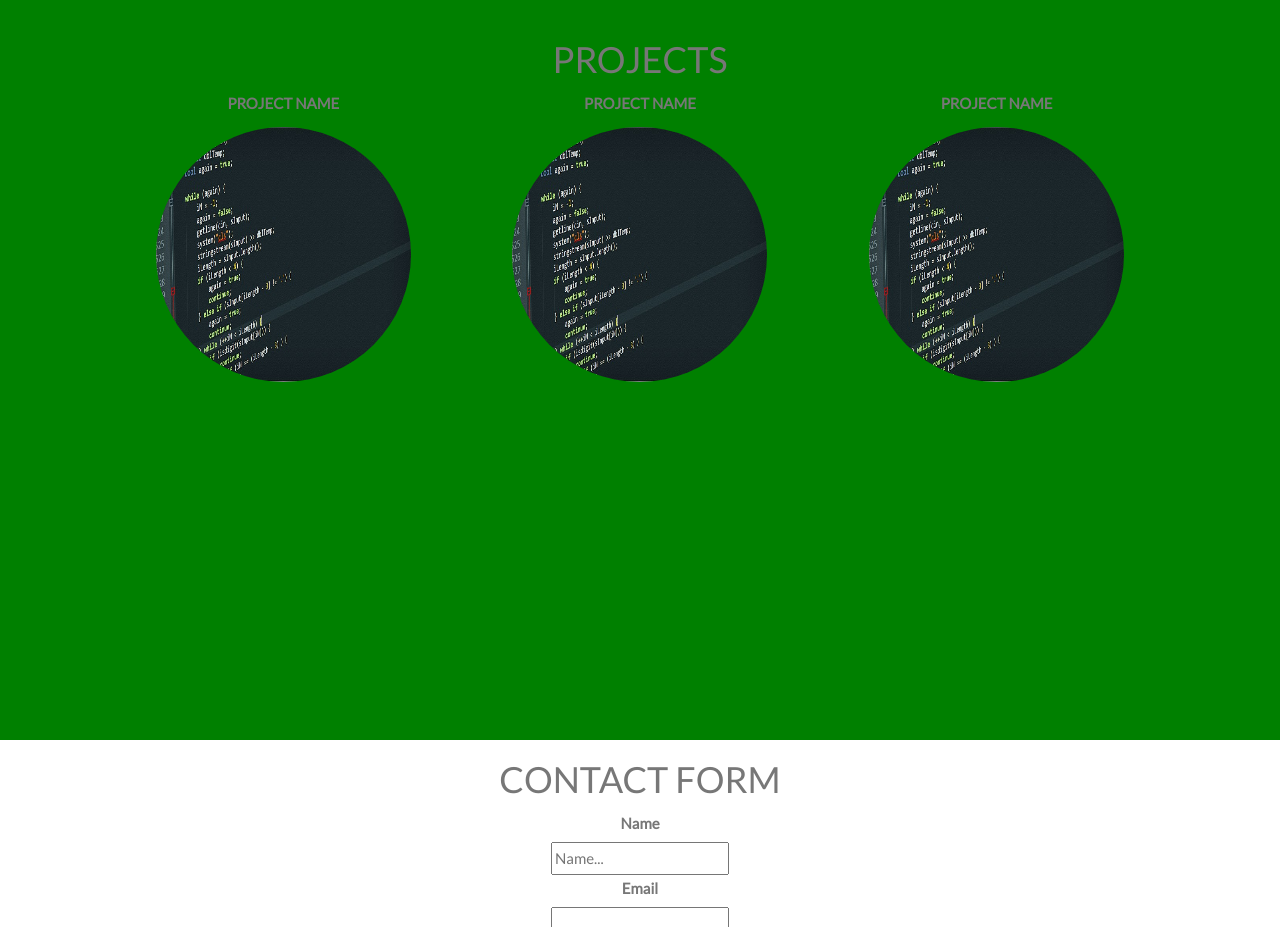
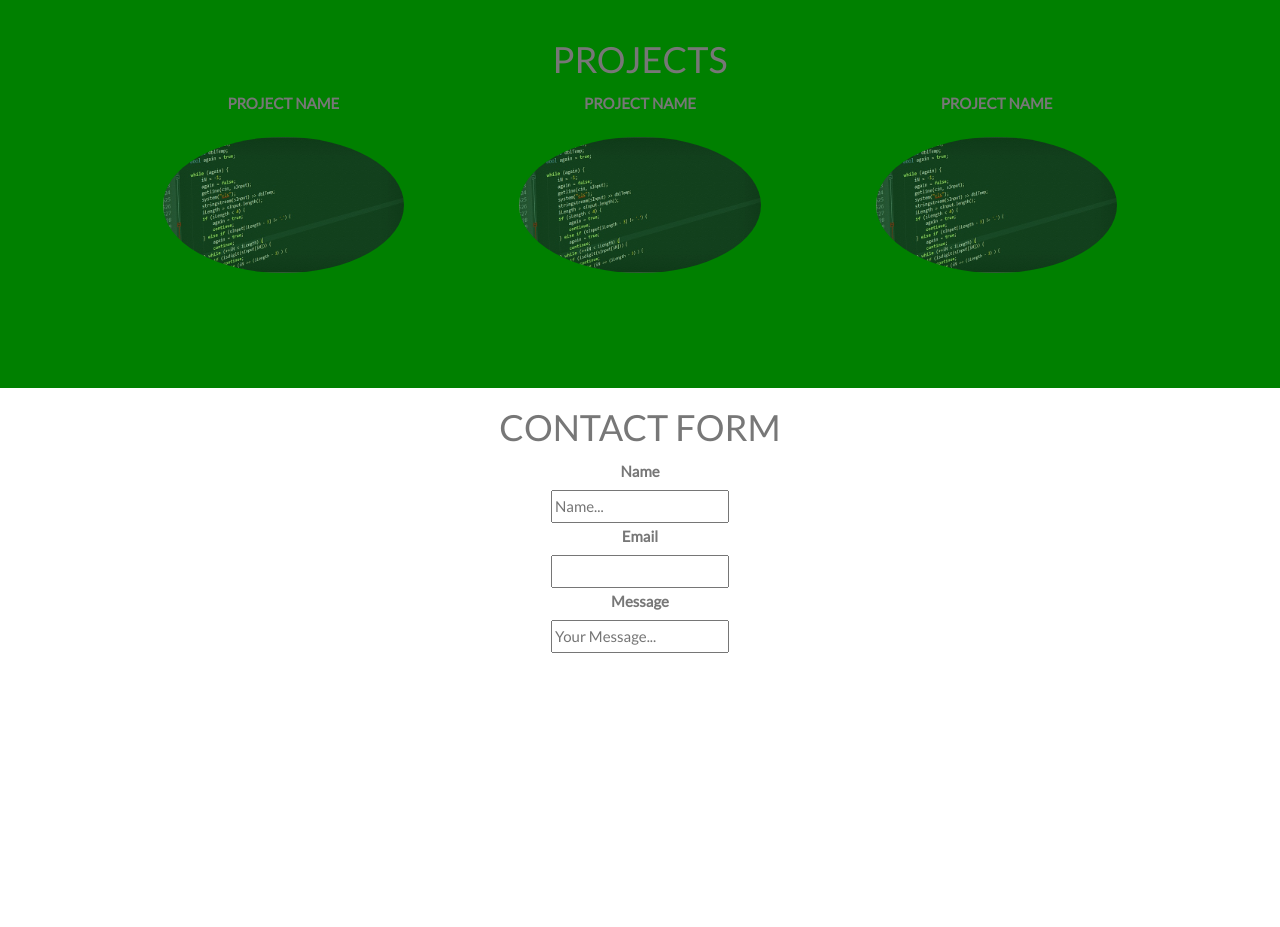
Before and after one commit to dbhuller/Portfolio, a plain HTML site: page index.html in a window 1280 px wide. Shown: the part 860-1787 px from the top of the page. After the commit the page ends 1513 px from the top, so only its background shows below. Drawn offline with nearby package versions, Linux system fonts and the light colour scheme.

Commit message:
fixed project section size issue

```diff
--- a/style.css
+++ b/style.css
@@ -17,8 +17,16 @@ body {
 
 #projects {
     display: block;
-    height: 100vh;
-    width: 100vw;
+    height: 100%;
+    width: 100%;
     background-color: green;
     padding: 80px 120px !important;
 }
+
+.project {
+    border: 10px solid transparent;
+    margin-bottom: 25px;
+    width: 80%;
+    height: 80%;
+    opacity: 0.7;
+}
```
